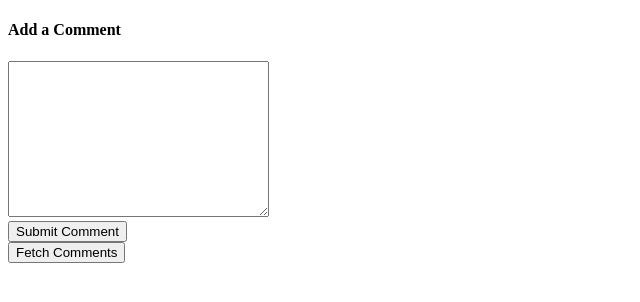
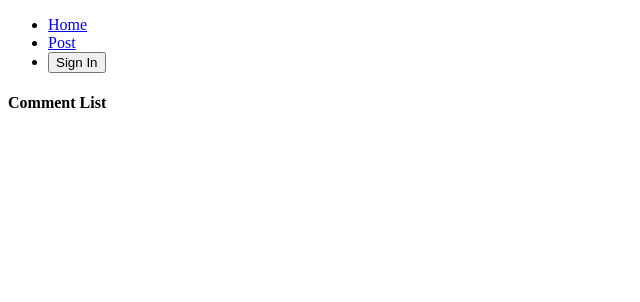
Before and after one commit to khaled-hossain-code/react-redux-testing, a React (Create React App) app: page / in a window 1280 px wide. Shown: the top 302 px of the page, without its empty margins (0-640 px from the left). Built offline with nearby package versions, Linux system fonts and the light colour scheme.

Commit message:
Add authentication on route

```diff
--- a/package.json
+++ b/package.json
@@ -10,6 +10,7 @@
     "react": "^16.6.1",
     "react-dom": "^16.6.1",
     "react-redux": "5.1.0",
+    "react-router-dom": "4.3.1",
     "react-scripts": "2.1.1",
     "redux": "4.0.1",
     "redux-thunk": "2.3.0"
--- a/src/actions/index.js
+++ b/src/actions/index.js
@@ -1,5 +1,5 @@
 import axios from 'axios';
-import { SAVE_COMMENT, FETCH_COMMENTS } from './types';
+import { SAVE_COMMENT, FETCH_COMMENTS, CHANGE_AUTH } from './types';
 
 function saveComment(comment) {
   return {
@@ -18,7 +18,14 @@ function fetchComments() {
   }
 }
 
+function changeAuth() {
+  return {
+    type: CHANGE_AUTH
+  }
+}
+
 export {
   saveComment,
-  fetchComments
+  fetchComments,
+  changeAuth
 }
--- a/src/actions/types.js
+++ b/src/actions/types.js
@@ -1,2 +1,3 @@
 export const SAVE_COMMENT = 'save_comment';
 export const FETCH_COMMENTS = 'fetch_comments';
+export const CHANGE_AUTH = 'change_auth';
--- a/src/components/App/App.js
+++ b/src/components/App/App.js
@@ -1,12 +1,44 @@
-import React from 'react';
+import React, { Component } from 'react';
+import { Route, Link } from 'react-router-dom';
+import { connect } from 'react-redux';
 import CommentList from '../ComponentList/CommentList';
 import CommentBox from '../ComponentBox/CommentBox';
+import * as actions from '../../actions';
 
-function App() {
-  return <>
-    <CommentBox />
-    <CommentList />
+class App extends Component {
+  toggleAuth = () => {
+    this.props.changeAuth();
+  }
+
+  renderButton() {
+    return(
+      <button onClick={this.toggleAuth}>{ this.props.auth ? 'Sign Out' : 'Sign In' }</button>
+    )
+  }
+
+  renderHeader() {
+    return (
+      <ul>
+        <li><Link to="/">Home</Link></li>
+        <li><Link to="/post">Post</Link></li>
+        <li>{this.renderButton()}</li>
+      </ul>
+    )
+  }
+
+  render() {
+    return <>
+    { this.renderHeader() }
+    <Route path="/post" component={CommentBox} />
+    <Route exact path="/" component={CommentList} />
   </>
+  }
 }
 
-export default App;
+function mapStateToProps({ auth }) {
+  return {
+    auth
+  }
+}
+
+export default connect(mapStateToProps, actions)(App);
--- a/src/components/ComponentBox/CommentBox.js
+++ b/src/components/ComponentBox/CommentBox.js
@@ -5,6 +5,20 @@ import * as actions from '../../actions';
 class CommentBox extends Component {
   state = {
     comment: ''
+  }
+
+  shouldNavigateAWay(){
+    if(!this.props.auth){
+      this.props.history.push('/');
+    }
+  }
+
+  componentDidMount(){
+    this.shouldNavigateAWay();
+  }
+
+  componentDidUpdate(){
+    this.shouldNavigateAWay();
   }
 
   onComment = (e) => {
@@ -38,4 +52,10 @@ class CommentBox extends Component {
   }
 }
 
-export default connect(null, actions)(CommentBox);
+function mapStateToProps({auth}) {
+  return {
+    auth
+  }
+}
+
+export default connect(mapStateToProps, actions)(CommentBox);
--- a/src/components/ComponentList/CommentList.js
+++ b/src/components/ComponentList/CommentList.js
@@ -15,6 +15,7 @@ class CommentList extends Component {
   render() {
     return (
       <div>
+        <h4>Comment List</h4>
         <ul>
           {this.renderComments()}
         </ul>
--- a/src/index.js
+++ b/src/index.js
@@ -1,10 +1,13 @@
 import React from 'react';
 import ReactDOM from 'react-dom';
+import { BrowserRouter as Router, Route } from 'react-router-dom';
 import Root from './Root';
 import App from './components/App/App';
 
 ReactDOM.render(
 <Root>
-  < App />
+  <Router>
+    <Route path="/" component={App} />
+  </Router>
 </Root>,
 document.getElementById('root'));
--- /dev/null
+++ b/src/reducers/auth/auth.js
@@ -0,0 +1,10 @@
+import { CHANGE_AUTH } from '../../actions/types';
+
+export default function( state = false, action) {
+  switch(action.type) {
+    case CHANGE_AUTH:
+      return !state;
+    default:
+      return state;
+  }
+}
--- a/src/reducers/index.js
+++ b/src/reducers/index.js
@@ -1,6 +1,8 @@
 import { combineReducers } from 'redux';
 import commentReducer from './comments/comments';
+import authReducer from './auth/auth';
 
 export default combineReducers({
-  comments: commentReducer
+  comments: commentReducer,
+  auth: authReducer
 })
```
Also changed, not shown: 1 other file (tests, documents, lock files or other folders).
